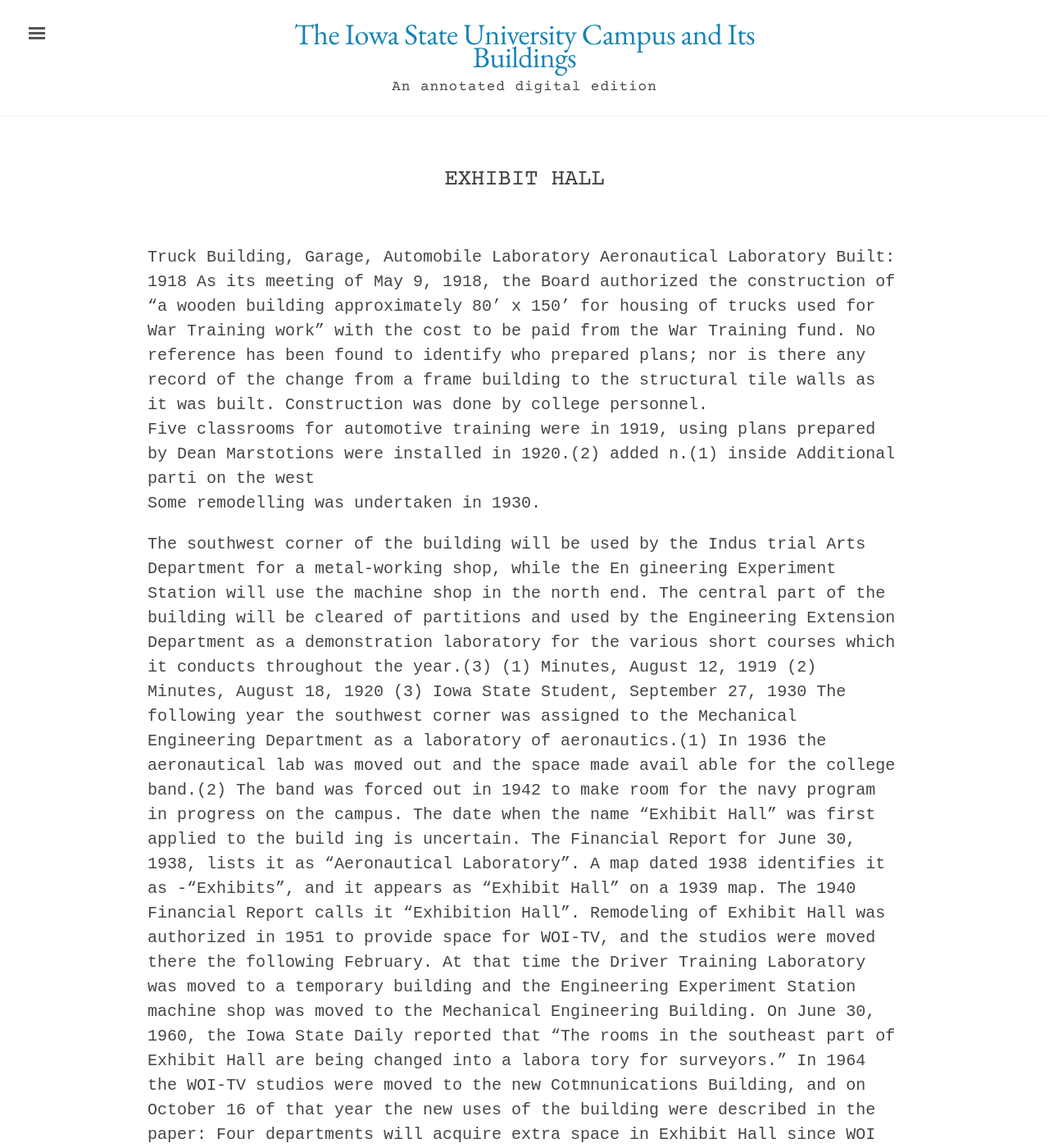
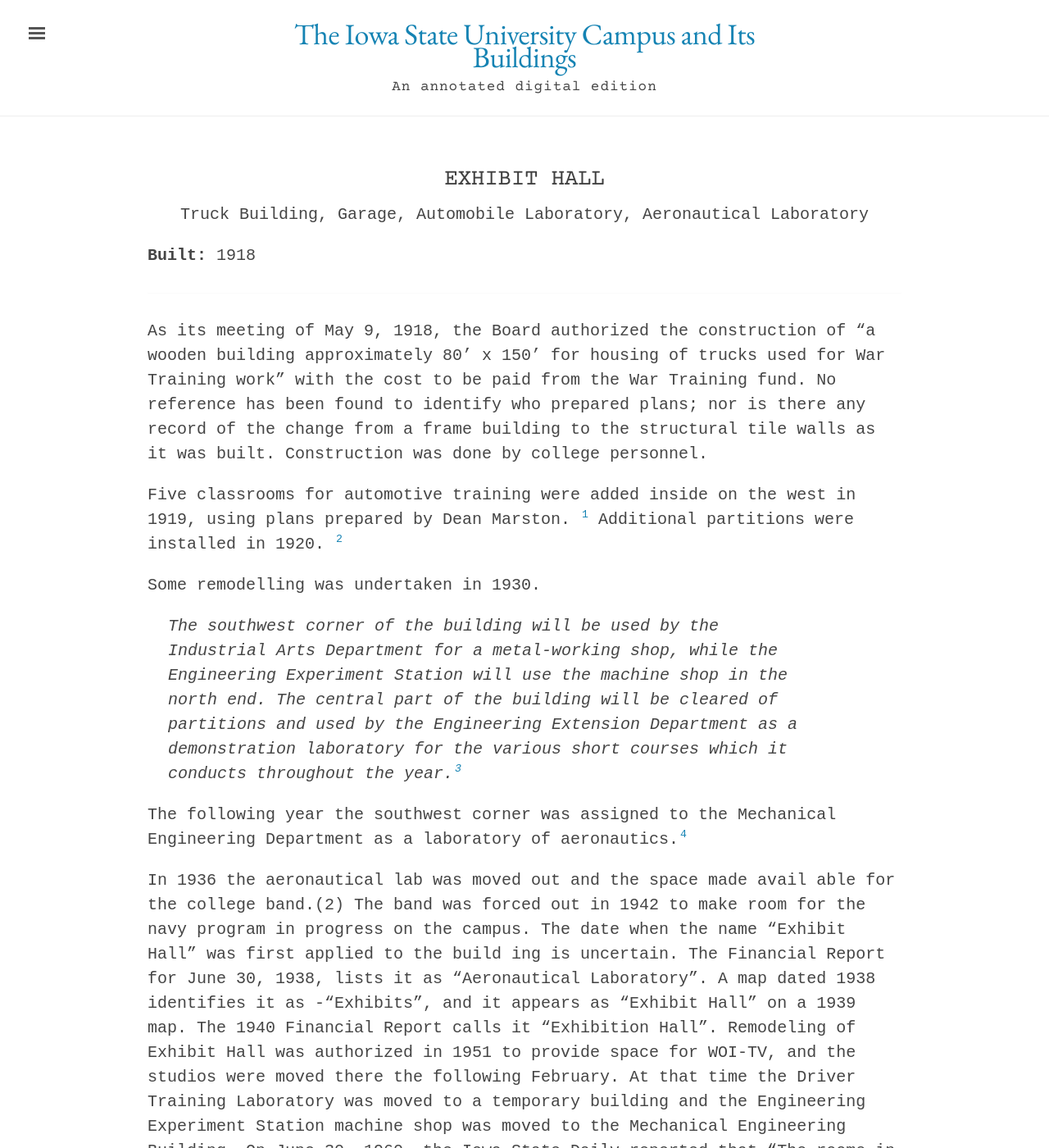
Before and after one commit to emanderson811/day-edition, a Jekyll site: the page built from _texts/buildings/065day-exhibit-hall.md, in a window 1280 px wide and 1400 px high. Shown: the whole window at 82% size. Built offline with Jekyll 4.4.1, drawn with Linux system fonts in a browser that asks for light colours; some of the changed text lies outside the part shown.

Commit message:
Update 065day-exhibit-hall.md

```diff
--- a/_texts/buildings/065day-exhibit-hall.md
+++ b/_texts/buildings/065day-exhibit-hall.md
@@ -13,24 +17,23 @@
 publication-date: 1980
 ---
 ---
-Truck Building, Garage, Automobile Laboratory
-Aeronautical Laboratory
-Built: 1918
-As its meeting of May 9, 1918, the Board authorized the construction
-of "a wooden building approximately 80' x 150' for housing of trucks
-used for War Training work" with the cost to be paid from the War
-Training fund. No reference has been found to identify who prepared
-plans; nor is there any record of the change from a frame building to
-the structural tile walls as it was built. Construction was done by
-college personnel.
-Five classrooms for automotive training were in 1919, using plans prepared by Dean Marstotions were installed in 1920.(2)  added n.(1)  inside Additional parti  on  the west
+
+As its meeting of May 9, 1918, the Board authorized the construction of "a wooden building approximately 80' x 150' for housing of trucks used for War Training work" with the cost to be paid from the War Training fund. No reference has been found to identify who prepared plans; nor is there any record of the change from a frame building to the structural tile walls as it was built. Construction was done by college personnel.
+
+Five classrooms for automotive training were added inside on the west in 1919, using plans prepared by Dean Marston. [^fn1] Additional partitions were installed in 1920. [^fn2]
+
 Some remodelling was  undertaken  in 1930.
 
-The southwest corner of the building will be used by the Indus trial Arts Department for a metal-working shop, while the En gineering Experiment Station will use the machine shop in the north end. The central part of the building will be cleared of partitions and used by the Engineering Extension Department as a demonstration laboratory for the various short courses which it conducts throughout the year.(3)
-(1) Minutes, August 12, 1919
-(2) Minutes, August 18, 1920
-(3) Iowa State Student, September 27, 1930
-The following year the southwest corner was assigned to the Mechanical Engineering Department as a laboratory of aeronautics.(1)
+>The southwest corner of the building will be used by the Industrial Arts Department for a metal-working shop, while the Engineering Experiment Station will use the machine shop in the north end. The central part of the building will be cleared of partitions and used by the Engineering Extension Department as a demonstration laboratory for the various short courses which it conducts throughout the year.[^fn3]
+
+[^fn1]: Minutes, August 12, 1919
+
+[^fn2]: Minutes, August 18, 1920
+
+[^fn3]: Iowa State Student, September 27, 1930
+
+The following year the southwest corner was assigned to the Mechanical Engineering Department as a laboratory of aeronautics.[^fn4]
+
 In 1936 the aeronautical lab was moved out and the space made avail able for the college band.(2) The band was forced out in 1942 to make room for the navy program in progress on the campus.
 The date when the name "Exhibit Hall" was first applied to the build ing is uncertain. The Financial Report for June 30, 1938, lists it as "Aeronautical Laboratory". A map dated 1938 identifies it as
 -"Exhibits", and it appears as "Exhibit Hall" on a 1939 map. The 1940 Financial Report calls it "Exhibition Hall".
@@ -38,8 +41,8 @@
 On June 30, 1960, the Iowa State Daily reported that "The rooms in the southeast part of Exhibit Hall are being changed into a labora tory for surveyors."  In 1964 the WOI-TV studios were moved to the new Cotmnunications Building, and on October 16 of that year the new uses of the building were described in the paper:
 Four departments will acquire extra space in Exhibit Hall since WOI has moved out of the building into its all-new facilities. The vacant area is being remodeled into offices and classrooms for aerospace engineering, civil engineering, telecotmnunicative arts, and the Iowa State Bands.
 When Town Engineering Building was completed in 1971 the engineering uses of Exhibit Hall were moved to that location and since then only music and telecommunicative arts have used the building.
-(1)
-Iowa State Student, October 15, 1931
+
+[^fn4]: Iowa State Student, October 15, 1931
 
 (2)
 Iowa State Student, September 22, 1936
```
Also changed, not shown: other parts of _texts/buildings/065day-exhibit-hall.md (+5 -1 lines).
